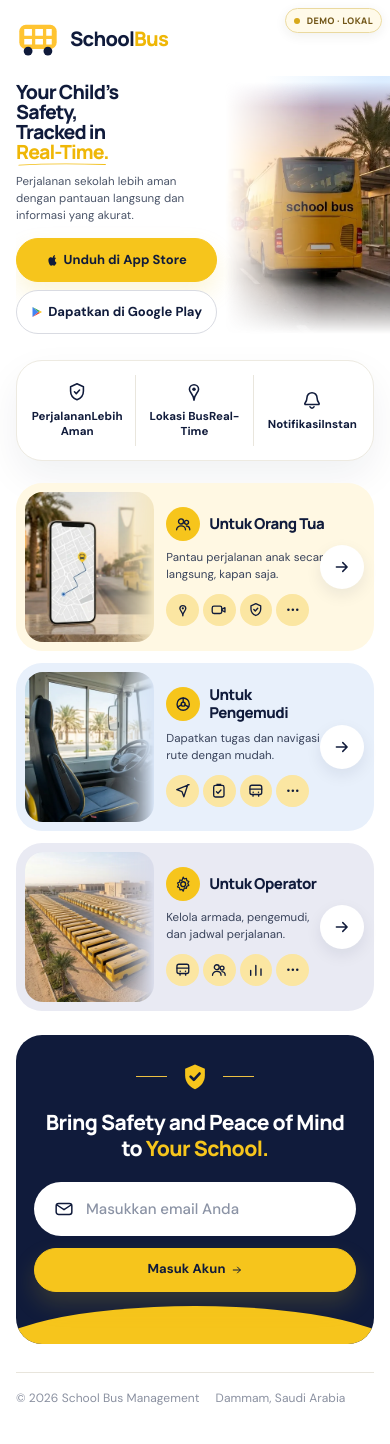
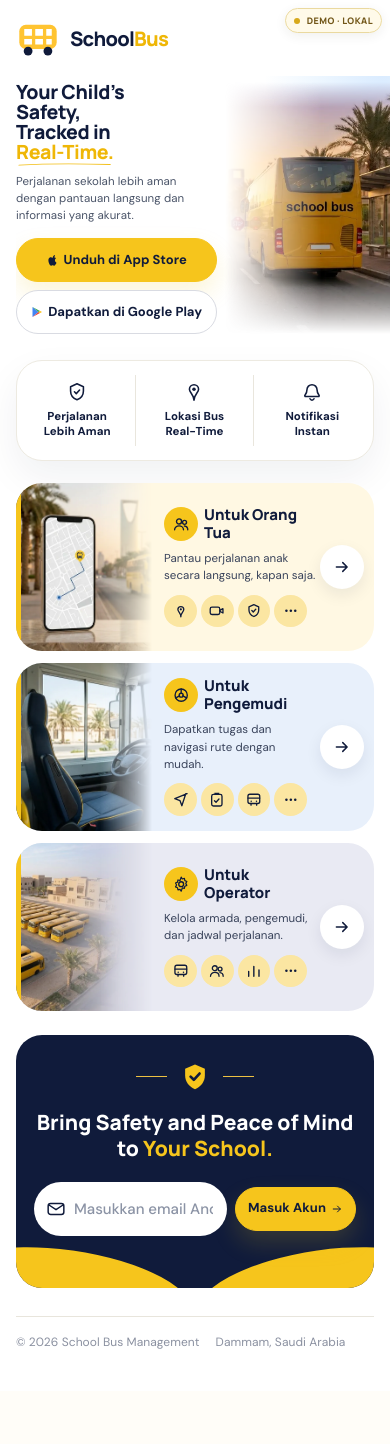
Before and after one commit to irusandi-hub/school-bus-management, a Next.js app: page / in a window 390 px wide. Shown: the top 1444 px of the page. After the commit the page ends 1391 px from the top, so only its background shows below. Built offline with nearby package versions, Linux system fonts and the light colour scheme.

Commit message:
fix(landing): refine edge-to-edge role cards feature spacing and CTA

```diff
--- a/app/landing.css
+++ b/app/landing.css
@@ -66,7 +66,7 @@
   font-size: clamp(34px, 5.4vw, 64px);
   font-weight: 800;
   line-height: 1.03;
-  letter-spacing: -1.8px;
+  letter-spacing: -0.02em;
 }
 
 .landing-title-accent {
@@ -248,6 +248,8 @@
   font-size: clamp(11.5px, 1.5vw, 15px);
   font-weight: 700;
   line-height: 1.28;
+  text-align: center;
+  word-break: normal;
 }
 
 /* --- Kartu peran --- */
@@ -263,7 +265,8 @@
   grid-template-columns: 38% minmax(0, 1fr);
   gap: clamp(12px, 2vw, 24px);
   min-height: clamp(168px, 20vw, 214px);
-  padding: clamp(9px, 1.2vw, 14px);
+  padding: 0;
+  overflow: hidden;
   border-radius: var(--lp-radius);
 }
 
@@ -282,8 +285,10 @@
 .landing-role-media {
   position: relative;
   overflow: hidden;
-  border-radius: 18px;
-  background: #f4e7c2;
+  border-radius: 0;
+  border: 0;
+  box-shadow: none;
+  background: transparent;
 }
 
 /* Foto peran 1408x768 (11:6) mengisi slot kartu (~38% lebar) dengan cover,
@@ -311,11 +316,11 @@
 }
 
 .landing-role-driver .landing-role-media {
-  background: #d8e5f6;
+  background: transparent;
 }
 
 .landing-role-operator .landing-role-media {
-  background: #daddeb;
+  background: transparent;
 }
 
 .landing-role-body {
@@ -324,13 +329,13 @@
   align-items: flex-start;
   justify-content: center;
   min-width: 0;
-  padding: 8px clamp(38px, 5vw, 52px) 8px 0;
+  padding: 12px clamp(60px, 7vw, 76px) 12px 0;
 }
 
 .landing-role-head {
   display: flex;
   align-items: center;
-  gap: clamp(9px, 1.4vw, 14px);
+  gap: clamp(6px, 1.4vw, 14px);
   min-width: 0;
 }
 
@@ -356,7 +361,7 @@
   font-family: Manrope, "DM Sans", Arial, sans-serif;
   font-size: clamp(15px, 2vw, 22px);
   font-weight: 800;
-  letter-spacing: -0.5px;
+  letter-spacing: 0;
   line-height: 1.2;
 }
 
@@ -424,17 +429,19 @@
   text-align: center;
 }
 
+.landing-cta::before,
 .landing-cta::after {
   content: "";
   position: absolute;
-  left: -8%;
-  right: -8%;
   bottom: -58px;
+  width: 72%;
   height: 96px;
   border-radius: 50%;
   background: var(--lp-yellow);
   pointer-events: none;
 }
+.landing-cta::before { left: -22%; transform: rotate(8deg); }
+.landing-cta::after { right: -22%; transform: rotate(-8deg); }
 
 .landing-cta-top {
   position: relative;
@@ -475,7 +482,7 @@
   font-family: Manrope, "DM Sans", Arial, sans-serif;
   font-size: clamp(21px, 3vw, 32px);
   font-weight: 800;
-  letter-spacing: -0.6px;
+  letter-spacing: 0;
   line-height: 1.26;
 }
 
@@ -499,14 +506,15 @@
   align-items: center;
   flex: 1 1 auto;
   min-height: 54px;
-  padding: 0 20px 0 50px;
+  min-width: 0;
+  padding: 0 12px 0 38px;
   border-radius: 999px;
   background: #ffffff;
 }
 
 .landing-email-field > svg {
   position: absolute;
-  left: 20px;
+  left: 12px;
   width: 20px;
   height: 20px;
   color: var(--lp-navy);
@@ -587,7 +595,7 @@
   /* Dua kolom tetap di ponsel: teks kiri, visual kanan yang menjulur ke tepi. */
   .landing-title {
     font-size: clamp(18px, 5vw, 28px);
-    letter-spacing: -0.9px;
+    letter-spacing: -0.02em;
   }
 
   .landing-lead {
@@ -621,7 +629,7 @@
   }
 
   .landing-role-body {
-    padding-right: 34px;
+    padding-right: 58px;
   }
 }
 
@@ -645,19 +653,28 @@
   }
 
   .landing-strip-text br {
-    display: none;
+    display: block;
   }
 }
 
 /* Satu state bersama untuk tooltip tombol dan panah. */
-.landing-notice-anchor { position: relative; display: inline-flex; min-width: 0; max-width: 100%; }
+.landing-notice-anchor { position: relative; display: inline-flex; flex-direction: column; min-width: 0; max-width: 100%; }
 .landing-notice-anchor > .landing-btn { width: 100%; cursor: pointer; }
-.landing-tooltip { position: absolute; z-index: 5; top: 100%; left: 0; width: 100%; max-width: 240px; padding: 0; border-radius: 8px; background: var(--lp-navy); color: #fff; font-size: 12px; line-height: 1.4; text-align: center; pointer-events: none; }
+.landing-tooltip { position: relative; z-index: 5; top: auto; left: 0; width: 100%; max-width: 240px; padding: 0; border-radius: 8px; background: var(--lp-navy); color: #fff; font-size: 12px; line-height: 1.4; text-align: center; pointer-events: none; }
 .landing-tooltip:not(:empty) { padding: 7px; box-shadow: 0 3px 10px #101b3b25; }
-.landing-actions { padding-bottom: 42px; margin-bottom: -42px; }
+
 .landing-btn:focus-visible, .landing-role-arrow:focus-visible { outline: 3px solid #497ec6; outline-offset: 3px; }
 
 .landing-notice-role { position: absolute; inset: 0; max-width: none; pointer-events: none; }
 .landing-notice-role .landing-role-arrow { pointer-events: auto; }
 .landing-role-arrow-muted { opacity: .65; }
 .landing-notice-role .landing-tooltip { top: auto; bottom: 6px; left: auto; right: 12px; width: min(240px, calc(100% - 24px)); }
+
+.landing-role::before { content: ""; position: absolute; z-index: 1; left: 0; top: 0; bottom: 0; width: 5px; background: var(--lp-yellow); pointer-events: none; }
+.landing-role-operator .landing-role-media img { object-position: 65% center; }
+.landing-notice-role .landing-tooltip { position: absolute; }
+.landing-btn-cta { white-space: nowrap; flex-shrink: 0; }
+@media (min-width: 380px) {
+  .landing-cta-row { flex-direction: row; align-items: center; gap: 8px; }
+  .landing-btn-cta { padding-inline: 12px; }
+}
--- a/app/page.tsx
+++ b/app/page.tsx
@@ -23,7 +23,7 @@ const STRIP_ITEMS = [
   {
     label: (
       <>
-        Perjalanan
+        Perjalanan{" "}
         <br />
         Lebih Aman
       </>
@@ -49,7 +49,7 @@ const STRIP_ITEMS = [
   {
     label: (
       <>
-        Lokasi Bus
+        Lokasi Bus{" "}
         <br />
         Real-Time
       </>
@@ -69,7 +69,7 @@ const STRIP_ITEMS = [
   {
     label: (
       <>
-        Notifikasi
+        Notifikasi{" "}
         <br />
         Instan
       </>
```
